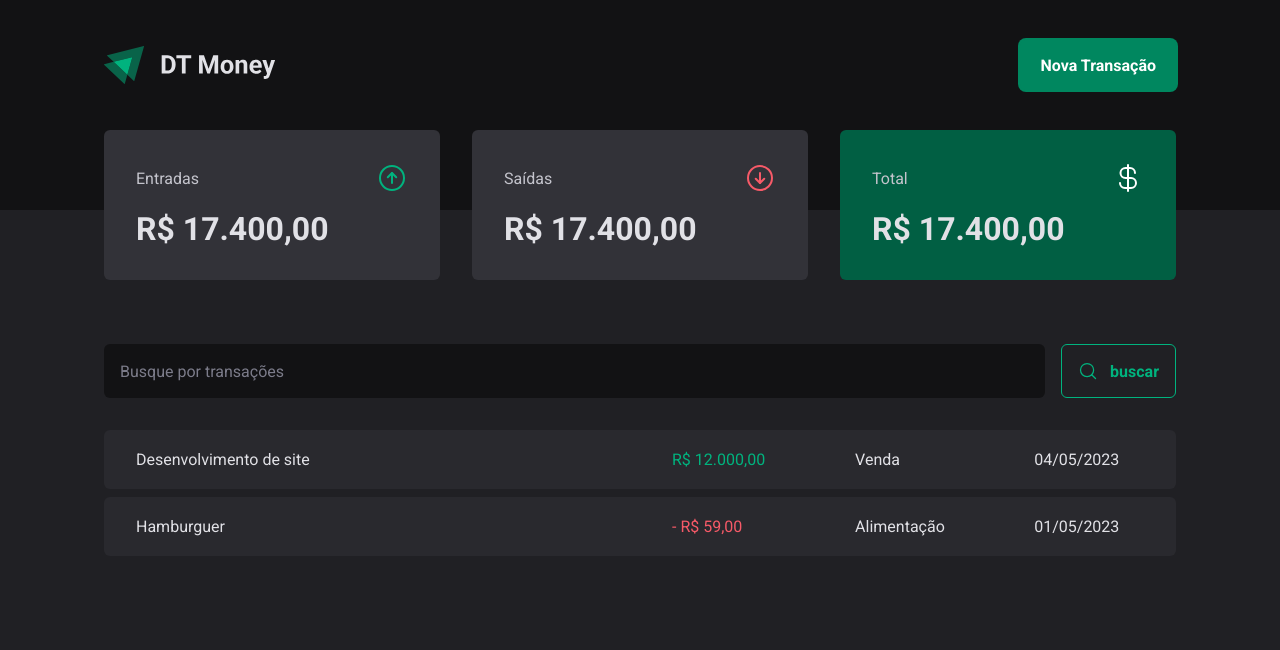
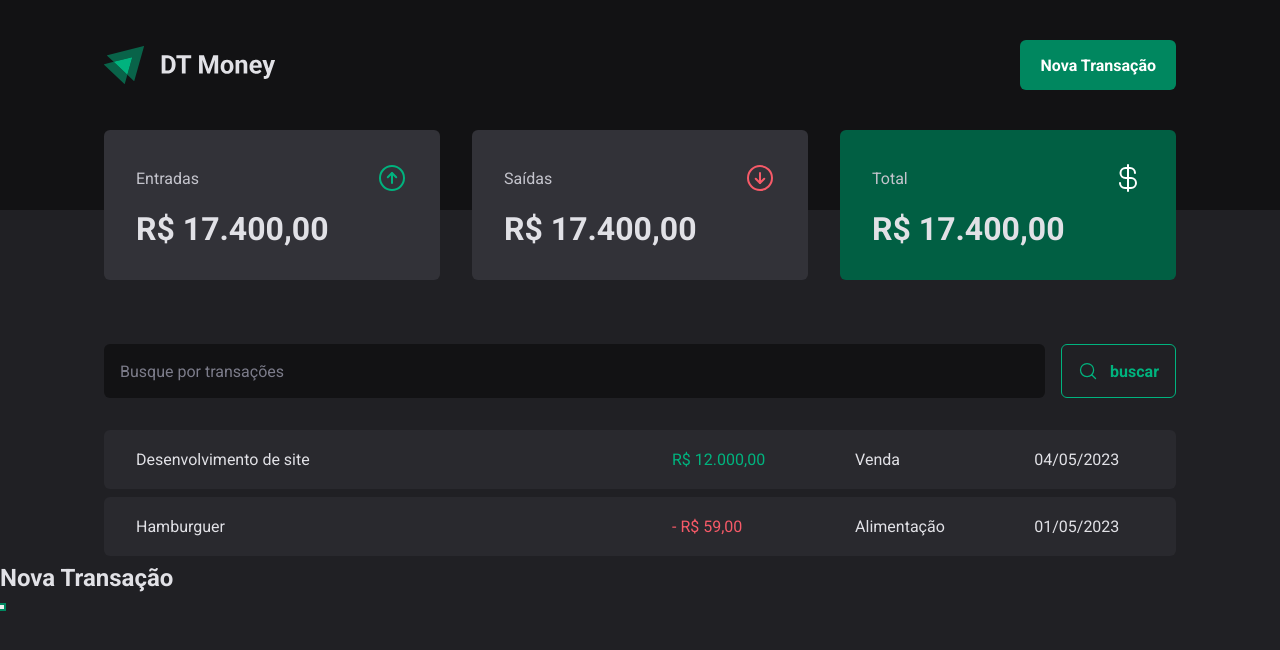
Before and after one commit to arthur-carminatti/DT-Money, a React (Vite) app: page / in a window 1280 px wide. Both pictures are taken after a click on the button "Nova Transação". Shown: the top 650 px of the page. Built offline with nearby package versions, Linux system fonts and the light colour scheme.

Commit message:
Creating a modal with radix

```diff
--- a/package.json
+++ b/package.json
@@ -10,6 +10,7 @@
     "preview": "vite preview"
   },
   "dependencies": {
+    "@radix-ui/react-dialog": "^1.0.3",
     "@types/styled-components": "^5.1.26",
     "phosphor-react": "^1.4.1",
     "react": "^18.2.0",
--- a/src/components/Header/index.tsx
+++ b/src/components/Header/index.tsx
@@ -1,4 +1,5 @@
 import { HeaderContainer, HeaderContent, NewTransactionButton } from "./styles";
+import * as Dialog from '@radix-ui/react-dialog';
 
 import logoImage from '../../assets/logo.svg'
 
@@ -7,7 +8,22 @@
         <HeaderContainer>
             <HeaderContent>
                 <img src={logoImage} alt="" />
-                <NewTransactionButton>Nova Transação</NewTransactionButton>
+
+                <Dialog.Root>
+                    <Dialog.Trigger asChild>
+                        <NewTransactionButton>Nova Transação</NewTransactionButton>
+                    </Dialog.Trigger>
+
+                    <Dialog.Portal>
+                        <Dialog.Overlay />
+
+                        <Dialog.Content>
+                            <Dialog.Title>Nova Transação</Dialog.Title>
+
+                            <Dialog.Close />
+                        </Dialog.Content>
+                    </Dialog.Portal>
+                </Dialog.Root>
             </HeaderContent>
         </HeaderContainer>
     )
--- a/src/components/Summary/styles.ts
+++ b/src/components/Summary/styles.ts
@@ -21,6 +21,12 @@
     background-color: ${props => props.theme["gray-600"]};
     border-radius: 6px;
     padding: 2rem;
+    transition: 0.4s;
+
+    &:hover {
+        margin-top: -1rem;
+        margin-bottom: 1rem;
+    }
 
     header {
         display: flex;
```
Also changed, not shown: 1 other file (tests, documents, lock files or other folders).
